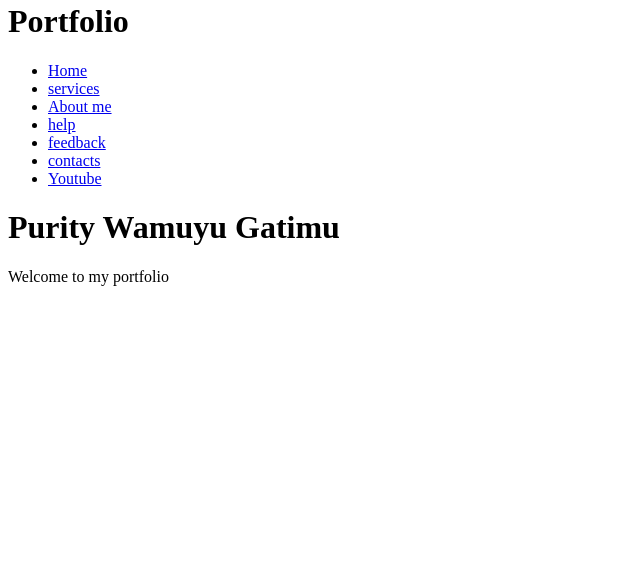
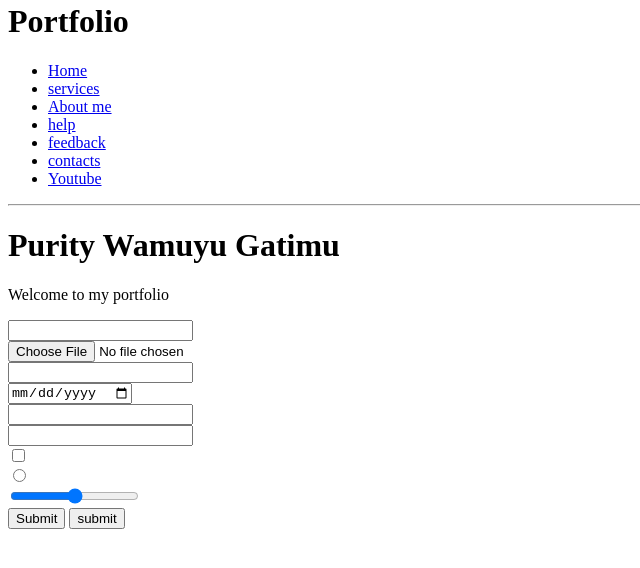
Before and after one commit to wamuyu-gatimu/Html-for-beginners, a plain HTML site: page index.html in a window 1280 px wide. Shown: the part 130-698 px from the top of the page, without its empty margins (0-640 px from the left). Drawn offline with Linux system fonts and the light colour scheme.

Commit message:
added a form

```diff
--- a/index.html
+++ b/index.html
@@ -32,9 +32,27 @@
             <li><a href="https://www.youtube.com/watch?v=Zi9To04PO78&list=TLPQMjgwNzIwMjMdAcNa5Fv8dg&index=25">Youtube</a></li>
         </ul>
     </div>
+    <hr>
     <div>
         <h1>Purity Wamuyu Gatimu</h1>
         <p>Welcome to my portfolio</p>
+        <div>
+            <form action="">
+                <input type="text">
+                <br/>
+                <input type="file">
+                <br>
+                <input type="password"><br>
+                <input type="date"><br>
+                <input type="email"><br>
+                <input type="number"><br>
+                <input type="checkbox"><br>
+                <input type="radio"><br>
+                <input type="range"><br>
+                <input type="submit">
+                <button type="submit">submit</button>
+            </form>
+        </div>
     </div>
 
 </body>
```
